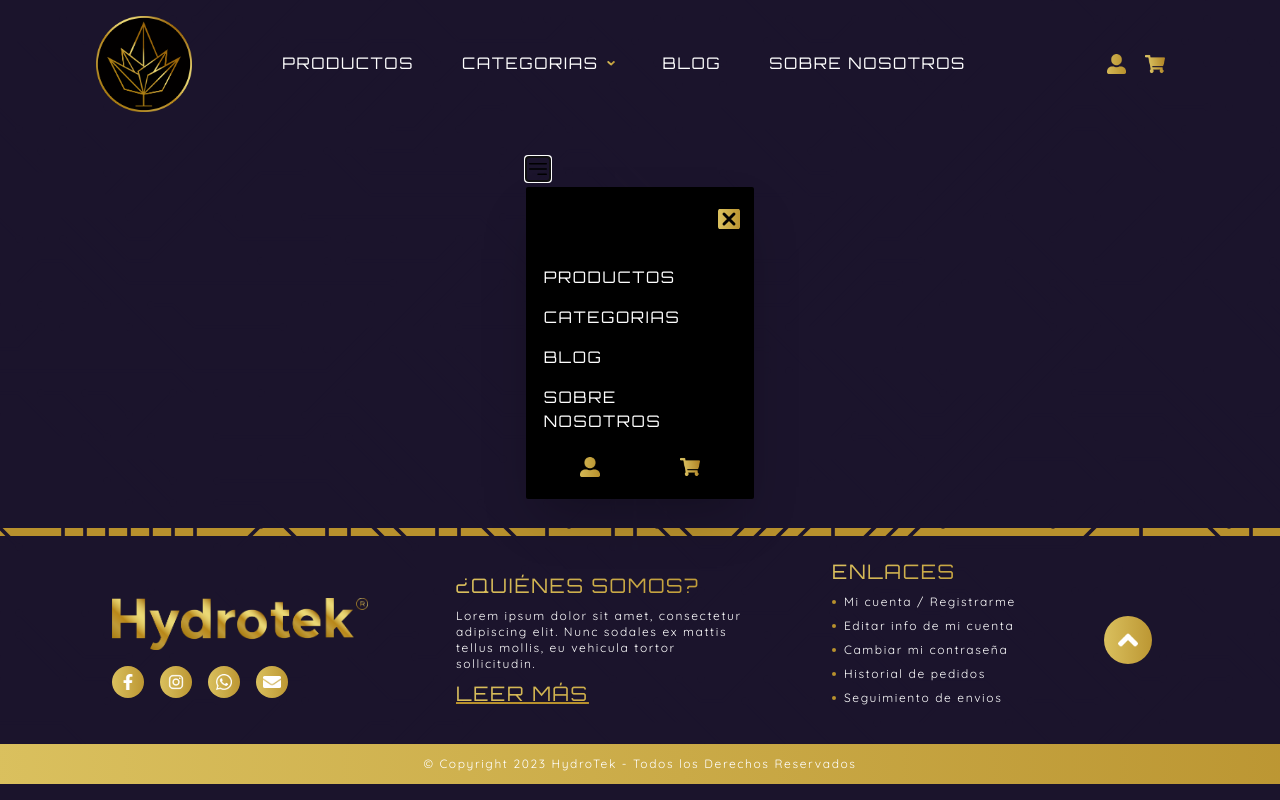
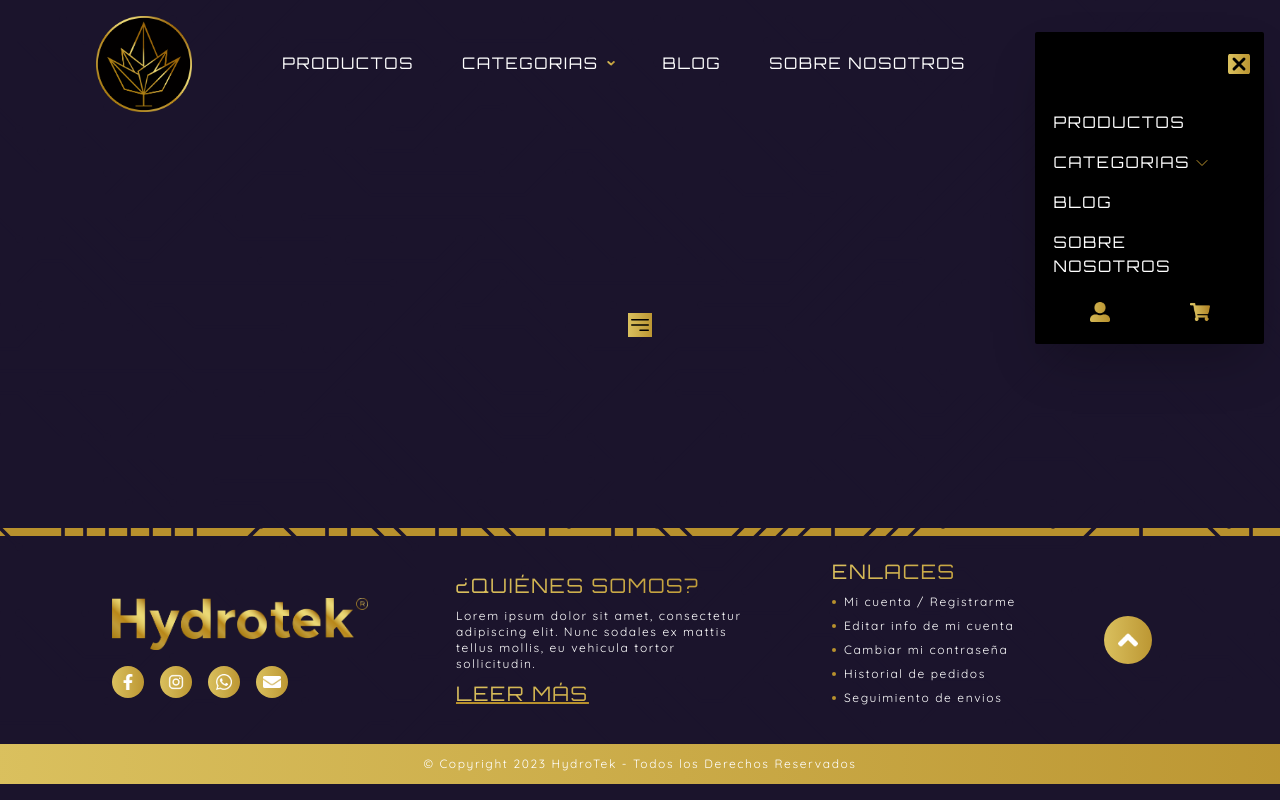
Before and after one commit to ramirofazio/hydrotek-frontend, a React (Vite) app: page / in a window 1280 px wide. Both pictures are taken after a click on the button 640 px from the left and 325 px from the top of the page. Built offline with nearby package versions, Linux system fonts and the light colour scheme.

Commit message:
upgrade ModalNav style & add Transition

```diff
--- a/src/components/ModalNav.jsx
+++ b/src/components/ModalNav.jsx
@@ -1,35 +1,58 @@
-import { Popover } from "@headlessui/react";
+import { Popover, Transition } from "@headlessui/react";
+import { Fragment } from "react";
 import userProfile from "../assets/userProfile.png";
 import shoppingCart from "../assets/shoppingCart.png";
 import { links } from "./Navbar.jsx";
 import { NavLink, Link } from "react-router-dom";
-import { Bars3BottomRightIcon, XMarkIcon } from "@heroicons/react/24/outline";
+import { Bars3BottomRightIcon, XMarkIcon, ChevronDownIcon } from "@heroicons/react/24/outline";
 
 export function ModalNav() {
+
   return (
-    <Popover className="relative">
-      <Popover.Button>
-        <Bars3BottomRightIcon className="h-6 w-6" aria-hidden="true" />
+    <Popover className="">
+      <Popover.Button className="focus:outline-0">
+        <Bars3BottomRightIcon className=" goldGradient h-6 w-6 " aria-hidden="true" />
       </Popover.Button>
-      <Popover.Panel className="flex w-fit  flex-col gap-6 rounded-sm border-2 border-black/40 bg-black px-3 py-5 text-base shadow-2xl">
+      <Transition
+        as={Fragment}
+        enter="duration-200 ease-out"
+        enterFrom="opacity-0 scale-95"
+        enterTo="opacity-100 scale-100"
+        leave="duration-100 ease-in"
+        leaveFrom="opacity-100 scale-100"
+        leaveTo="opacity-0 scale-95"
+      >
+        <Popover.Panel className="fixed right-4  top-8 z-50 flex w-fit flex-col gap-6 rounded-sm border-2 border-black/40 bg-black px-3  py-5 text-base shadow-2xl">
           <Popover.Button className="goldGradient mb-3 w-fit place-self-end justify-self-center rounded-sm px-[1px] hover:bg-opacity-70">
             <XMarkIcon className="goldGradient h-5 w-5 stroke-black stroke-[3.5px] hover:stroke-[3.8px]" />
           </Popover.Button>
-        <nav className="flex flex-col gap-4 pl-1 text-white w-[95%]">
-          {links.map((l, i) => (
-            <ul key={i}>
+          <nav>
+            <ul className="flex w-[95%] flex-col gap-4 pl-1 text-white">
+              {links.map((l, i) =>
+                l.name === "CATEGORIAS" ? (
+                  <li key={i}>
                     <NavLink
                       to={l.path}
-                className={({ isActive, isPending }) =>
-                  isActive ? "border-b-[1px] " : isPending ? "" : ""
-                }
+                      className={({ isActive, isPending }) => (isActive ? "border-b-[1px] " : isPending ? "" : "")}
+                    >
+                      <h2 className="inline">{l.name}</h2>
+                      <ChevronDownIcon className="ml-1 inline h-4 w-4 text-gold" />
+                    </NavLink>
+                  </li>
+                ) : (
+                  <li key={i}>
+                    <NavLink
+                      to={l.path}
+                      className={({ isActive, isPending }) => (isActive ? "border-b-[1px] " : isPending ? "" : "")}
                     >
                       {l.name}
                     </NavLink>
+                  </li>
+                )
+              )}
             </ul>
-          ))}
-        </nav>
-        <section className="flex justify-around">
+
+            <section className="mt-6 flex justify-around">
               <Link>
                 <img src={userProfile} className="h-5 w-5" />
               </Link>
@@ -37,7 +60,9 @@ export function ModalNav() {
                 <img src={shoppingCart} className="h-5 w-5" />
               </Link>
             </section>
+          </nav>
         </Popover.Panel>
+      </Transition>
     </Popover>
   );
 }
```
Lines whose indentation alone changed are shown as unchanged.
